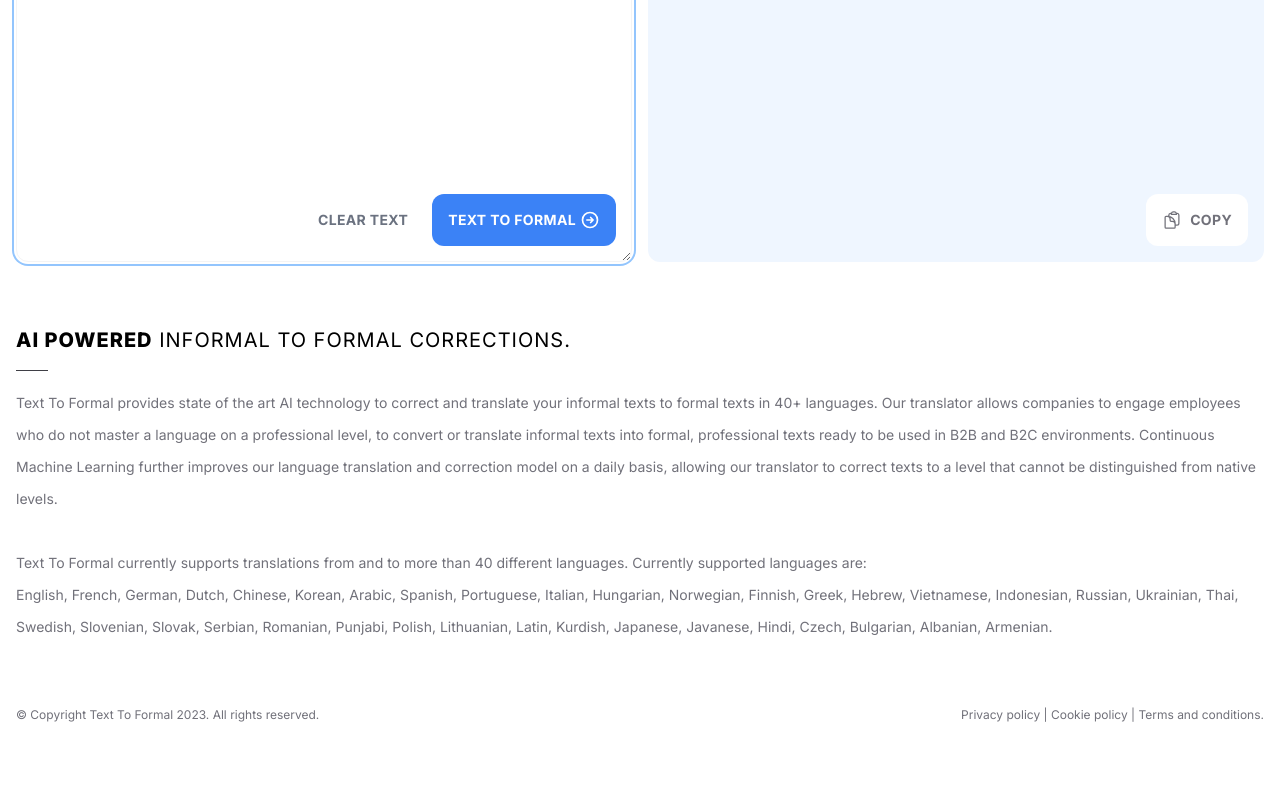
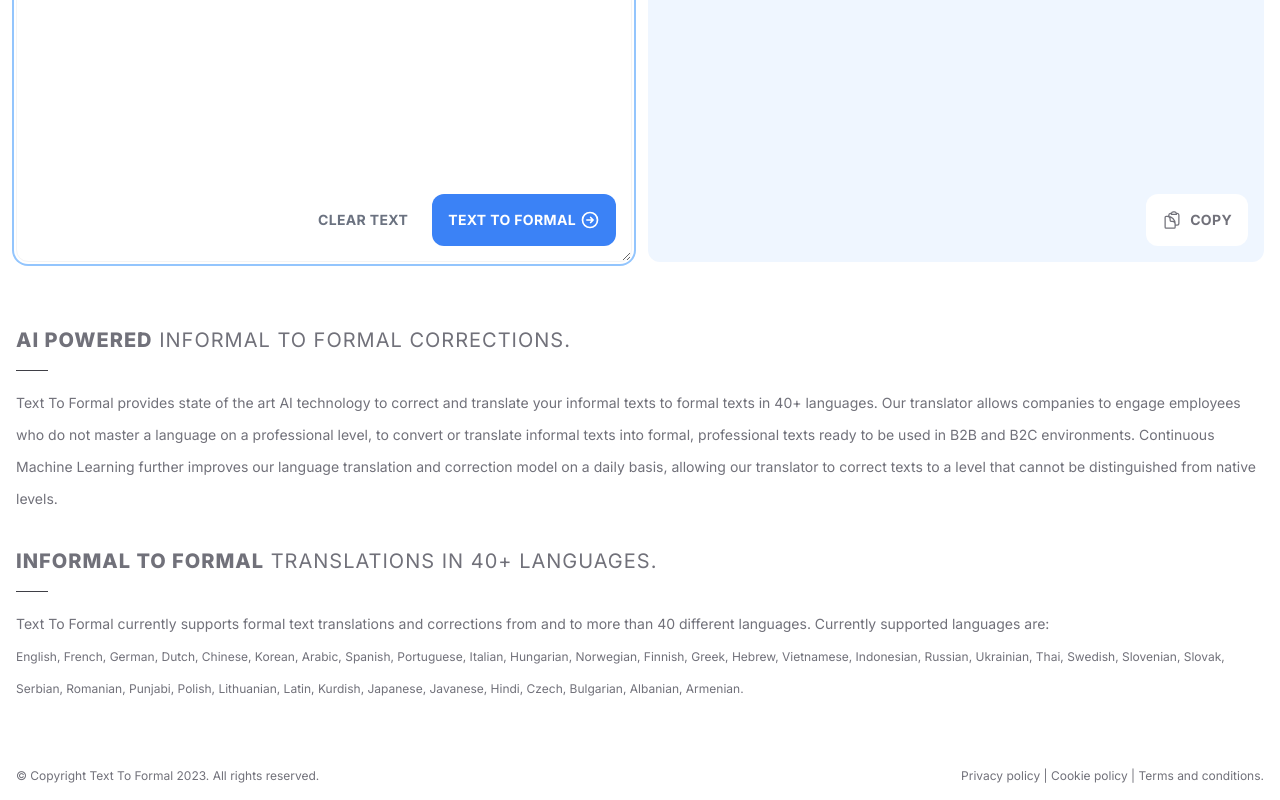
Before and after one commit to hofewo/openai-formal-translations, a Next.js app: page / in a window 1280 px wide. Shown: the part 346-1146 px from the top of the page. Before the commit the page ends 1085 px from the top, so only its background shows below. Built offline with nearby package versions, Linux system fonts and the light colour scheme.

Commit message:
UPDATE: content

```diff
--- a/pages/index.tsx
+++ b/pages/index.tsx
@@ -25,19 +25,26 @@
 
     <Translator />
 
-    <section className='mt-16 text-sm leading-8'>
-      <h1 className='uppercase tracking-wider text-xl'><span className='font-extrabold'>AI powered</span> informal to formal corrections.</h1>
-      <div className='w-8 h-[1px] my-4 bg-zinc-700' />
-      <span className='text-zinc-500'>
+    <section className='mt-16 text-sm leading-8 grid text-zinc-500 gap-8'>
+      <div>
+        <h1 className='uppercase tracking-wider text-xl'>
+          <span className='font-extrabold'>AI powered</span> informal to formal corrections.
+        </h1>
+        <div className='w-8 h-[1px] my-4 bg-zinc-700' />
         Text To Formal provides state of the art AI technology to correct and translate your informal texts to formal texts in 40+ languages.
         Our translator allows companies to engage employees who do not master a language on a professional level, to convert or translate informal texts into formal,
         professional texts ready to be used in B2B and B2C environments. Continuous Machine Learning further improves our language translation
         and correction model on a daily basis, allowing our translator to correct texts to a level that cannot be distinguished from native levels.
-        <br /><br />
-        Text To Formal currently supports translations from and to more than 40 different languages. Currently supported languages are:
+      </div>
+      <div>
+        <h2 className='uppercase tracking-wider text-xl'>
+          <span className='font-extrabold'>Informal to formal</span> translations in 40+ languages.
+        </h2>
+        <div className='w-8 h-[1px] my-4 bg-zinc-700' />
+        Text To Formal currently supports formal text translations and corrections from and to more than 40 different languages. Currently supported languages are:
         <br />
-        <span className='text-sm'>{allLanguages}.</span>
-      </span>
+        <span className='text-xs'>{allLanguages}.</span>
+      </div>
     </section>
   </>
 }
```
